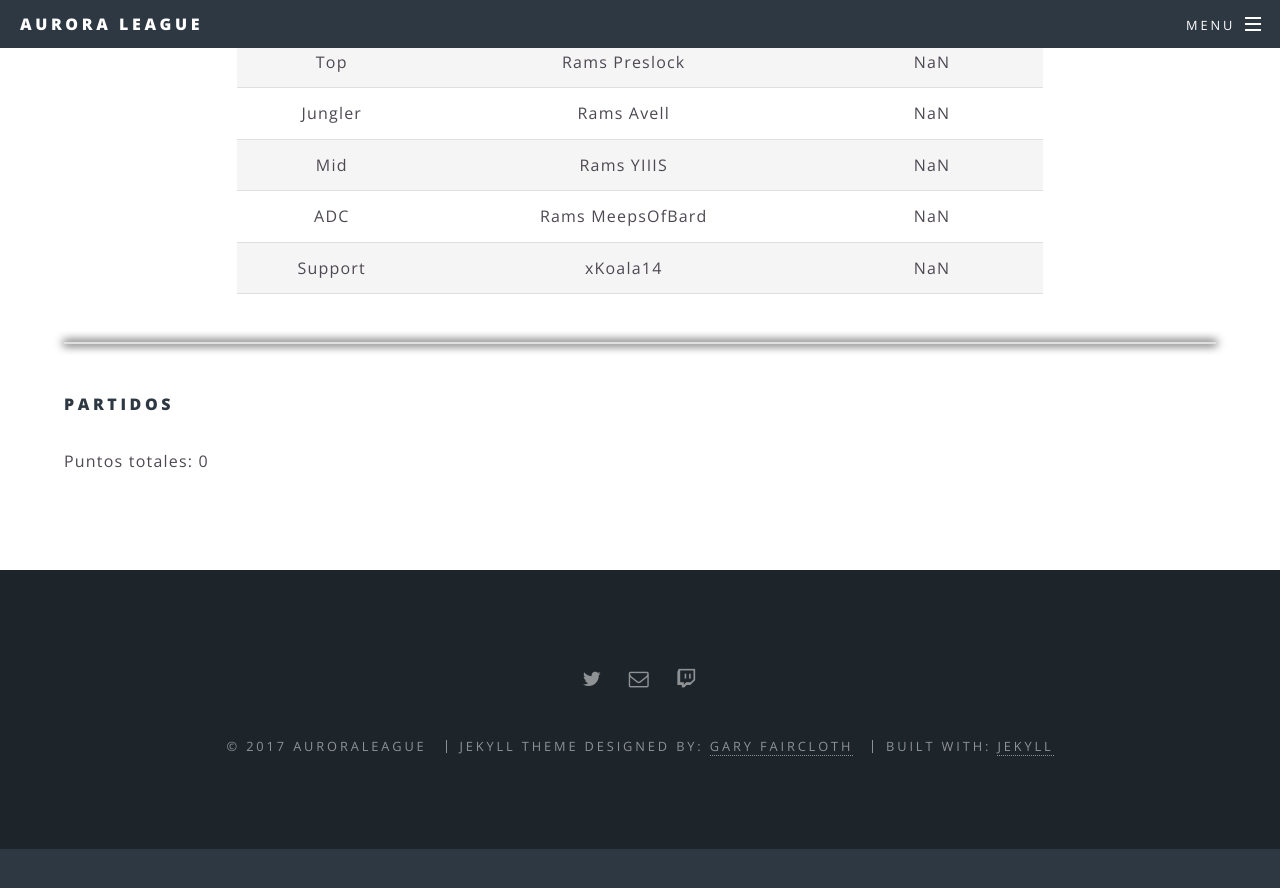
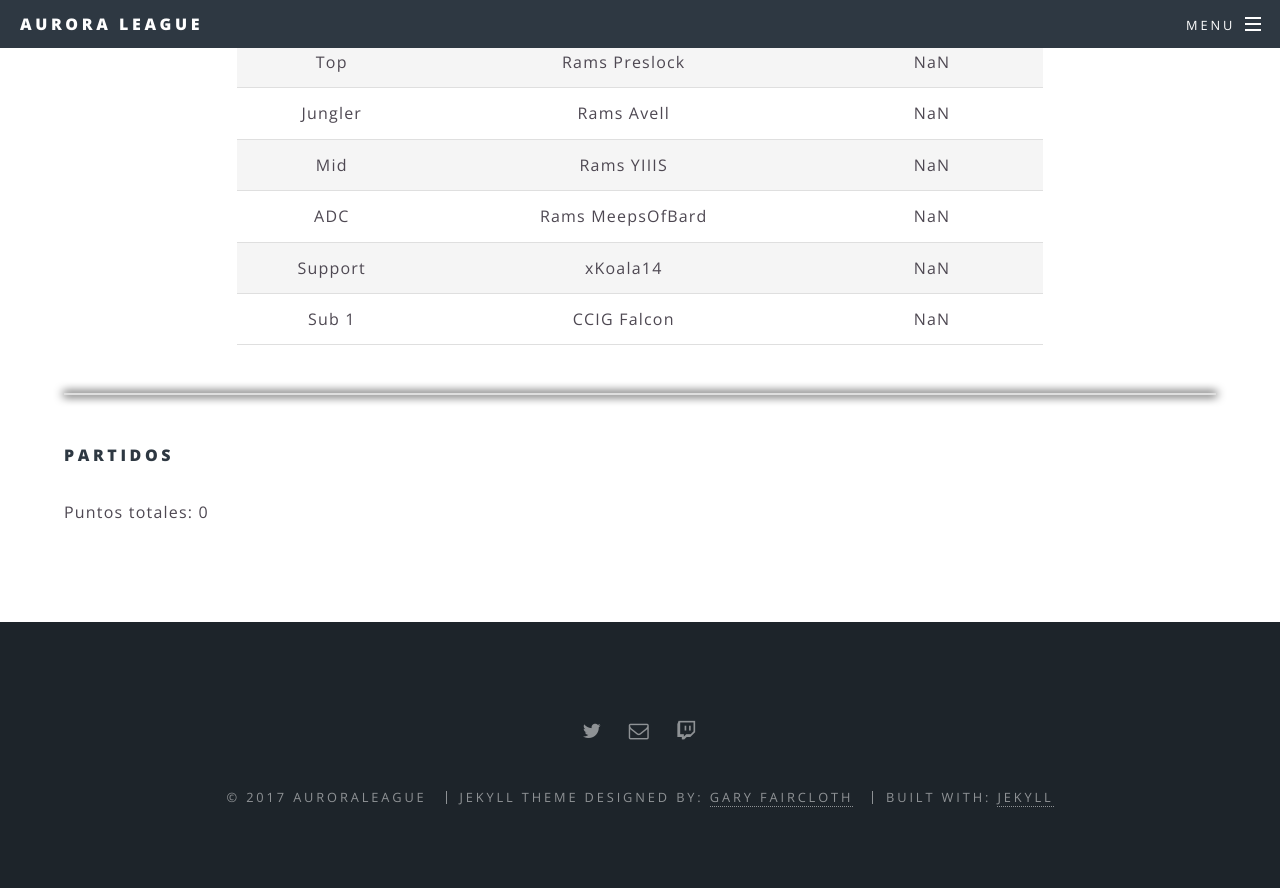
Before and after one commit to AuroraLeague/auroraleague.github.io, a Jekyll site: the page built from teams/rams_gaming.html, in a window 1280 px wide and 900 px high, scrolled down 780 px. Shown: the top 888 px of the window. Built offline with Jekyll 4.4.1, drawn with Linux system fonts in a browser that asks for light colours; before the commit the page ends 1629 px from its top, so only the background shows below that.

Commit message:
Added Sub 1 RAMS

```diff
--- a/teams/rams_gaming.html
+++ b/teams/rams_gaming.html
@@ -16,4 +16,6 @@ players:
     name: Rams MeepsOfBard
   - position: Support
     name: xKoala14
+  - position: Sub 1
+    name: CCIG Falcon
 ---
```
